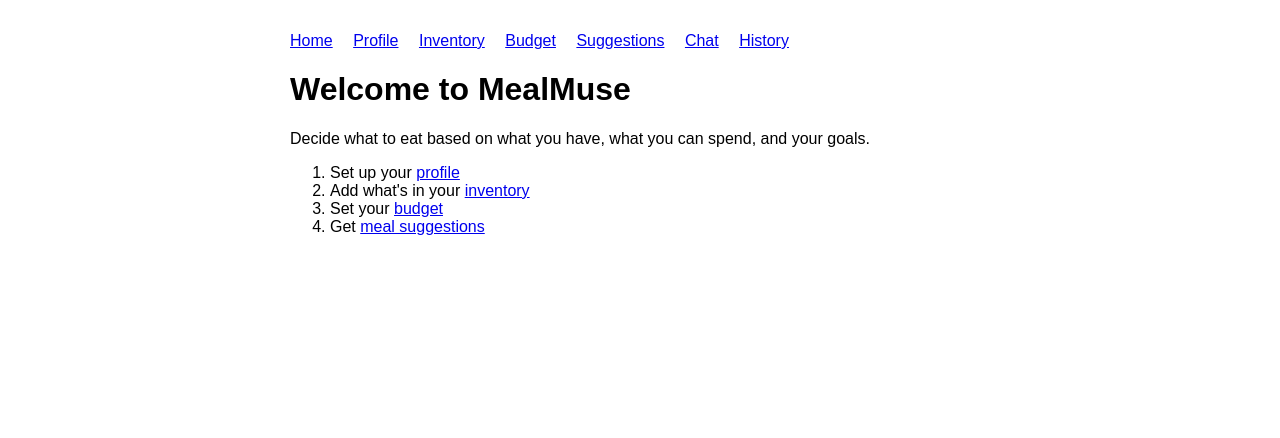
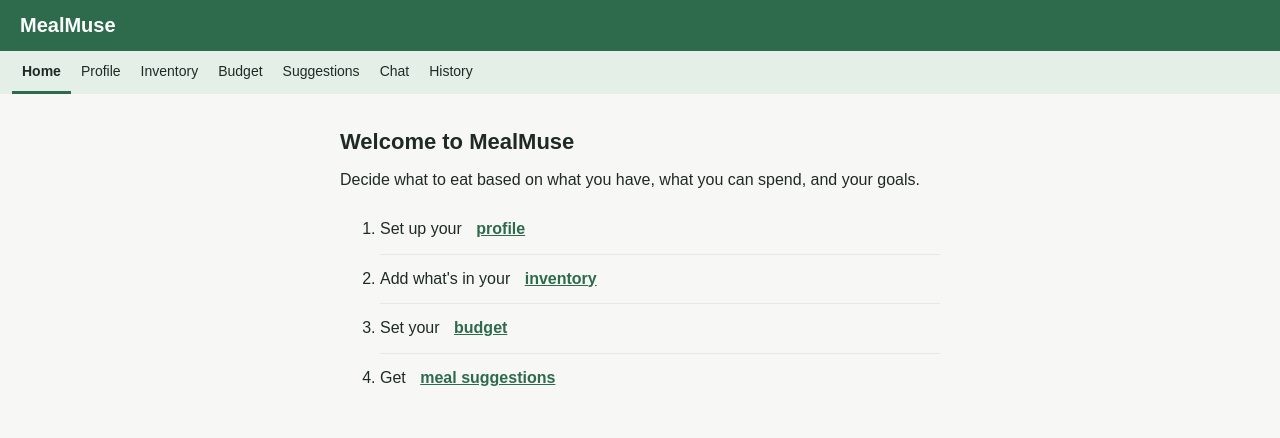
Before and after one commit to gjulius770-sudo/mealmuse, a Flask app: page / in a window 1280 px wide. Shown: the top 438 px of the page. Run offline with Flask 3, Linux system fonts and the light colour scheme.

Commit message:
Restyle UI to match mockups

```diff
--- a/static/style.css
+++ b/static/style.css
@@ -1,23 +1,110 @@
 body {
+    margin: 0;
     font-family: Arial, sans-serif;
-    max-width: 700px;
-    margin: 2rem auto;
-    padding: 0 1rem;
+    background: #f7f8f5;
+    color: #1f2a24;
+}
+
+header {
+    background: #2e6b4d;
+    color: white;
+    padding: 14px 20px;
+}
+
+header h1 {
+    margin: 0;
+    font-size: 20px;
+}
+
+nav {
+    background: #e3efe7;
+    display: flex;
+    flex-wrap: wrap;
+    padding: 0 12px;
 }
 
 nav a {
-    margin-right: 1rem;
+    padding: 12px 10px;
+    color: #1f2a24;
+    text-decoration: none;
+    font-size: 14px;
+}
+
+nav a.on {
+    font-weight: bold;
+    border-bottom: 3px solid #2e6b4d;
+}
+
+main {
+    max-width: 600px;
+    margin: 0 auto;
+    padding: 20px;
+}
+
+h1 {
+    font-size: 22px;
 }
 
 form {
     display: flex;
     flex-direction: column;
-    gap: 0.5rem;
-    max-width: 300px;
+    gap: 6px;
     margin: 1rem 0;
+}
+
+label {
+    font-size: 13px;
+    color: #4f5b54;
+}
+
+input, select, textarea {
+    border: 1px solid #9aa89f;
+    border-radius: 8px;
+    padding: 10px;
+    font-size: 14px;
+    font-family: Arial, sans-serif;
 }
 
 button {
     width: fit-content;
-    padding: 0.4rem 1rem;
+    height: 44px;
+    border: none;
+    border-radius: 8px;
+    background: #2e6b4d;
+    color: white;
+    font-size: 15px;
+    font-weight: bold;
+    padding: 0 18px;
+    cursor: pointer;
 }
+
+ul {
+    list-style: none;
+    padding: 4px 14px;
+    background: white;
+    border: 1px solid #d5ddd7;
+    border-radius: 12px;
+}
+
+li {
+    padding: 10px 0;
+    border-bottom: 1px solid #e3eae5;
+}
+
+li:last-child {
+    border-bottom: none;
+}
+
+li a {
+    margin-left: 10px;
+    color: #2e6b4d;
+    font-weight: bold;
+}
+
+ol {
+    line-height: 1.8;
+}
+
+a {
+    color: #2e6b4d;
+}
--- a/templates/base.html
+++ b/templates/base.html
@@ -1,18 +1,24 @@
 <!DOCTYPE html>
-<html>
+<html lang="en">
 <head>
+    <meta charset="UTF-8">
+    <meta name="viewport" content="width=device-width, initial-scale=1">
     <title>MealMuse</title>
     <link rel="stylesheet" href="{{ url_for('static', filename='style.css') }}">
 </head>
 <body>
+    <header>
+        <h1>MealMuse</h1>
+    </header>
+
     <nav>
-        <a href="{{ url_for('home') }}">Home</a>
-        <a href="{{ url_for('profile') }}">Profile</a>
-        <a href="{{ url_for('inventory') }}">Inventory</a>
-        <a href="{{ url_for('budget') }}">Budget</a>
-        <a href="{{ url_for('suggest') }}">Suggestions</a>
-        <a href="{{ url_for('chat') }}">Chat</a>
-        <a href="{{ url_for('history') }}">History</a>
+        <a href="{{ url_for('home') }}" class="{{ 'on' if request.endpoint == 'home' }}">Home</a>
+        <a href="{{ url_for('profile') }}" class="{{ 'on' if request.endpoint == 'profile' }}">Profile</a>
+        <a href="{{ url_for('inventory') }}" class="{{ 'on' if request.endpoint == 'inventory' }}">Inventory</a>
+        <a href="{{ url_for('budget') }}" class="{{ 'on' if request.endpoint == 'budget' }}">Budget</a>
+        <a href="{{ url_for('suggest') }}" class="{{ 'on' if request.endpoint == 'suggest' }}">Suggestions</a>
+        <a href="{{ url_for('chat') }}" class="{{ 'on' if request.endpoint == 'chat' }}">Chat</a>
+        <a href="{{ url_for('history') }}" class="{{ 'on' if request.endpoint == 'history' }}">History</a>
     </nav>
 
     <main>
```
